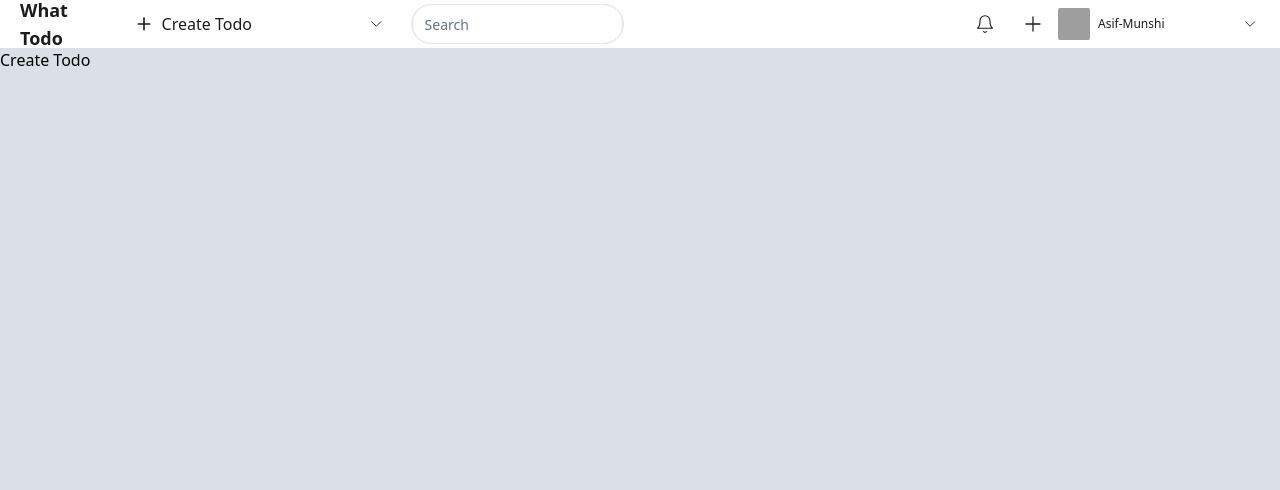
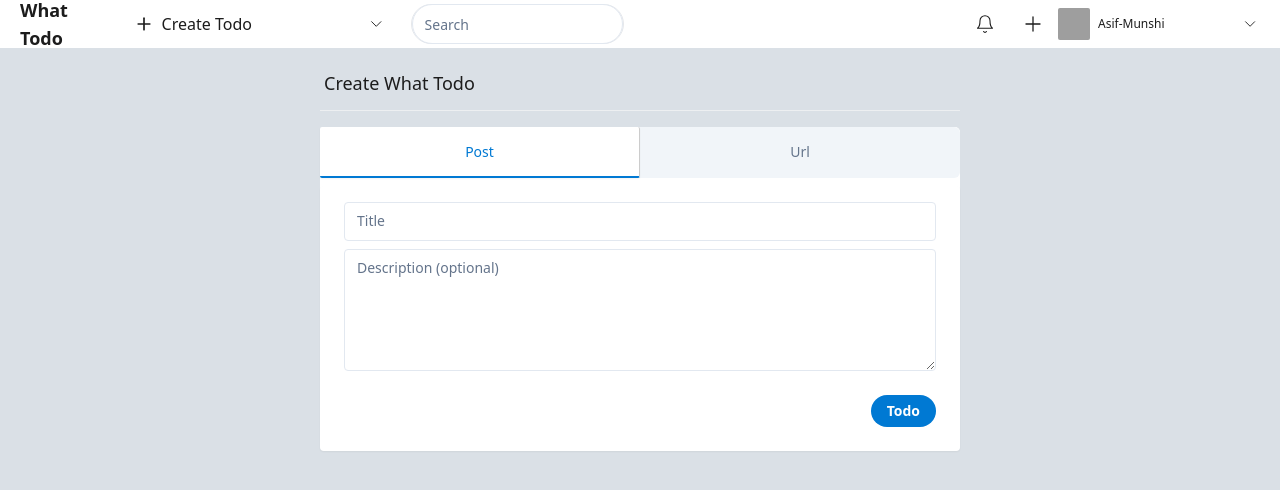
Before and after one commit to asif-munshi/what_todo, a Next.js app: page /create in a window 1280 px wide. Shown: the top 490 px of the page. Built offline with nearby package versions, Linux system fonts and the light colour scheme; grey boxes are pictures that could not be loaded.

Commit message:
home_add_page

```diff
--- a/package.json
+++ b/package.json
@@ -14,6 +14,7 @@
     "@radix-ui/react-dropdown-menu": "^2.0.5",
     "@radix-ui/react-select": "^2.0.0",
     "@radix-ui/react-slot": "^1.0.2",
+    "@radix-ui/react-tabs": "^1.0.4",
     "@radix-ui/react-tooltip": "^1.0.6",
     "@types/node": "20.6.5",
     "@types/react": "18.2.22",
--- a/src/app/create/page.tsx
+++ b/src/app/create/page.tsx
@@ -1,5 +1,26 @@
+import CreateTodoForm from "@/components/Forms/CreateTodoForm";
+
 export default function Create() {
   return (
-    <main className="flex min-h-screen bg-[#DAE0E6] pt-12">Create Todo</main>
+    <main className="min-h-screen bg-[#DAE0E6] pt-12">
+      <div className="flex flex-col">
+        <div className="z-[3]">
+          <div className="flex justify-center px-6 py-5">
+            <div className="w-[640px] max-w-[740px]">
+              <div className="flex w-full flex-col gap-4">
+                <div className="flex border-b border-b-[#EDEFF1] p-1">
+                  <span className="h-[34px] flex-shrink flex-grow basis-[0%] text-lg font-medium leading-[22px] text-[#1c1c1c]">
+                    Create What Todo
+                  </span>
+                </div>
+                <div className="mb-[15px] flex flex-col gap-4 rounded-[5px] bg-white">
+                  <CreateTodoForm />
+                </div>
+              </div>
+            </div>
+          </div>
+        </div>
+      </div>
+    </main>
   );
 }
--- a/src/components/Cards/CardTodo.tsx
+++ b/src/components/Cards/CardTodo.tsx
@@ -3,10 +3,7 @@ import { Avatar, AvatarFallback, AvatarImage } from "@/components/ui/avatar";
 
 export default function CardTodo() {
   return (
-    <Link
-      href={"/create"}
-      className="box-border w-[640px] rounded border border-[#ccc] bg-white p-2 hover:border-[#898989] xl:rounded"
-    >
+    <div className="box-border w-[640px] rounded border border-[#ccc] bg-white p-2 hover:border-[#898989] xl:rounded">
       <div className="flex flex-col gap-2 pt-2">
         <div className="flex w-full flex-row items-center justify-start text-xs font-normal">
           <Link href={"/"}>
@@ -27,12 +24,14 @@ export default function CardTodo() {
             <div className="text-[#787C7E]">Time Stamp</div>
           </div>
         </div>
-        <div className="pr-[5px] text-lg font-medium leading-[22px] text-[#222]">
-          Title
-        </div>
-        <div className="pb-[10px] pt-[5px]">Description</div>
+        <Link href={"/create"} className="flex flex-col pt-2">
+          <div className="pr-[5px] text-lg font-medium leading-[22px] text-[#222]">
+            Title
+          </div>
+          <div className="pb-[10px] pt-[5px]">Description</div>
+        </Link>
         <div>Bottom</div>
       </div>
-    </Link>
+    </div>
   );
 }
--- /dev/null
+++ b/src/components/Forms/CreateTodoForm.tsx
@@ -0,0 +1,89 @@
+import {
+  Card,
+  CardContent,
+  CardDescription,
+  CardFooter,
+  CardHeader,
+  CardTitle,
+} from "@/components/ui/card";
+import { Input } from "@/components/ui/input";
+import { Button } from "@/components/ui/button";
+import { Textarea } from "@/components/ui/textarea";
+import { Tabs, TabsContent, TabsList, TabsTrigger } from "@/components/ui/tabs";
+
+export default function CreateTodoForm() {
+  return (
+    <Tabs defaultValue="post" className="w-full">
+      <TabsList className="grid h-[51px] w-full grid-cols-2 p-0">
+        <TabsTrigger
+          value="post"
+          className={`flex h-full w-full items-center justify-center border-b-2 border-r border-b-transparent border-r-[#ccc] data-[state=active]:border-b-2 data-[state=active]:border-b-[#0079D3] data-[state=active]:text-[#0079D3]`}
+        >
+          Post
+        </TabsTrigger>
+        <TabsTrigger
+          value="url"
+          className={`flex h-full w-full items-center justify-center border-b-2 border-b-transparent data-[state=active]:border-b-2 data-[state=active]:border-b-[#0079D3] data-[state=active]:text-[#0079D3]`}
+        >
+          Url
+        </TabsTrigger>
+      </TabsList>
+      <TabsContent value="post">
+        <Card className="rounded border-none">
+          <CardContent className="space-y-2 pt-4">
+            <div className="relative">
+              <Textarea
+                contentEditable={"true"}
+                maxLength={300}
+                rows={1}
+                placeholder="Title"
+                className="box-border block min-h-[39px] w-full resize-none overflow-hidden overflow-x-hidden break-words rounded pr-[68px] text-[#1c1c1c] focus-visible:border focus-visible:border-[#1A1A1B] focus-visible:ring-0 focus-visible:ring-offset-0"
+              />
+            </div>
+            <div className="space-y-1">
+              <Textarea
+                contentEditable
+                id="description"
+                placeholder="Description (optional)"
+                className="box-border block min-h-[122px] w-full overflow-hidden break-words rounded text-[#1c1c1c] focus-visible:border focus-visible:border-[#1A1A1B] focus-visible:ring-0 focus-visible:ring-offset-0"
+              />
+            </div>
+            {/* <p contentEditable="true">
+              This is a paragraph. It is editable. Try to change this text.
+            </p> */}
+          </CardContent>
+          <CardFooter className="justify-end">
+            <Button
+              variant={"primary"}
+              className="h-8 rounded-full text-sm font-bold"
+            >
+              Todo
+            </Button>
+          </CardFooter>
+        </Card>
+      </TabsContent>
+      <TabsContent value="url">
+        <Card className="rounded border-none">
+          <CardContent className="space-y-2">
+            <div className="space-y-1">
+              {/* <Label htmlFor="current">Current password</Label> */}
+              <Input id="current" type="password" />
+            </div>
+            <div className="space-y-1">
+              {/* <Label htmlFor="new">New password</Label> */}
+              <Input id="new" type="password" />
+            </div>
+          </CardContent>
+          <CardFooter className="justify-end">
+            <Button
+              variant={"primary"}
+              className="h-8 rounded-full text-sm font-bold"
+            >
+              Todo
+            </Button>
+          </CardFooter>
+        </Card>
+      </TabsContent>
+    </Tabs>
+  );
+}
--- a/src/components/ui/button.tsx
+++ b/src/components/ui/button.tsx
@@ -16,7 +16,7 @@ const buttonVariants = cva(
         outline:
           "border border-slate-200 bg-white hover:bg-slate-100 hover:text-slate-900 dark:border-slate-800 dark:bg-slate-950 dark:hover:bg-slate-800 dark:hover:text-slate-50",
         primary:
-          "bg-blue-700 text-slate-50 hover:bg-blue-700/90 dark:bg-slate-50 dark:text-slate-900 dark:hover:bg-slate-50/90",
+          "bg-[#0079D3] text-white hover:opacity-90 dark:bg-[#0079D3] dark:text-white dark:hover:opacity-90",
         secondary:
           "bg-slate-100 text-slate-900 hover:bg-slate-100/80 dark:bg-slate-800 dark:text-slate-50 dark:hover:bg-slate-800/80",
         ghost:
--- /dev/null
+++ b/src/components/ui/card.tsx
@@ -0,0 +1,79 @@
+import * as React from "react"
+
+import { cn } from "@/lib/utils"
+
+const Card = React.forwardRef<
+  HTMLDivElement,
+  React.HTMLAttributes<HTMLDivElement>
+>(({ className, ...props }, ref) => (
+  <div
+    ref={ref}
+    className={cn(
+      "rounded-lg border border-slate-200 bg-white text-slate-950 shadow-sm dark:border-slate-800 dark:bg-slate-950 dark:text-slate-50",
+      className
+    )}
+    {...props}
+  />
+))
+Card.displayName = "Card"
+
+const CardHeader = React.forwardRef<
+  HTMLDivElement,
+  React.HTMLAttributes<HTMLDivElement>
+>(({ className, ...props }, ref) => (
+  <div
+    ref={ref}
+    className={cn("flex flex-col space-y-1.5 p-6", className)}
+    {...props}
+  />
+))
+CardHeader.displayName = "CardHeader"
+
+const CardTitle = React.forwardRef<
+  HTMLParagraphElement,
+  React.HTMLAttributes<HTMLHeadingElement>
+>(({ className, ...props }, ref) => (
+  <h3
+    ref={ref}
+    className={cn(
+      "text-2xl font-semibold leading-none tracking-tight",
+      className
+    )}
+    {...props}
+  />
+))
+CardTitle.displayName = "CardTitle"
+
+const CardDescription = React.forwardRef<
+  HTMLParagraphElement,
+  React.HTMLAttributes<HTMLParagraphElement>
+>(({ className, ...props }, ref) => (
+  <p
+    ref={ref}
+    className={cn("text-sm text-slate-500 dark:text-slate-400", className)}
+    {...props}
+  />
+))
+CardDescription.displayName = "CardDescription"
+
+const CardContent = React.forwardRef<
+  HTMLDivElement,
+  React.HTMLAttributes<HTMLDivElement>
+>(({ className, ...props }, ref) => (
+  <div ref={ref} className={cn("p-6 pt-0", className)} {...props} />
+))
+CardContent.displayName = "CardContent"
+
+const CardFooter = React.forwardRef<
+  HTMLDivElement,
+  React.HTMLAttributes<HTMLDivElement>
+>(({ className, ...props }, ref) => (
+  <div
+    ref={ref}
+    className={cn("flex items-center p-6 pt-0", className)}
+    {...props}
+  />
+))
+CardFooter.displayName = "CardFooter"
+
+export { Card, CardHeader, CardFooter, CardTitle, CardDescription, CardContent }
--- /dev/null
+++ b/src/components/ui/tabs.tsx
@@ -0,0 +1,55 @@
+"use client"
+
+import * as React from "react"
+import * as TabsPrimitive from "@radix-ui/react-tabs"
+
+import { cn } from "@/lib/utils"
+
+const Tabs = TabsPrimitive.Root
+
+const TabsList = React.forwardRef<
+  React.ElementRef<typeof TabsPrimitive.List>,
+  React.ComponentPropsWithoutRef<typeof TabsPrimitive.List>
+>(({ className, ...props }, ref) => (
+  <TabsPrimitive.List
+    ref={ref}
+    className={cn(
+      "inline-flex h-10 items-center justify-center rounded-md bg-slate-100 p-1 text-slate-500 dark:bg-slate-800 dark:text-slate-400",
+      className
+    )}
+    {...props}
+  />
+))
+TabsList.displayName = TabsPrimitive.List.displayName
+
+const TabsTrigger = React.forwardRef<
+  React.ElementRef<typeof TabsPrimitive.Trigger>,
+  React.ComponentPropsWithoutRef<typeof TabsPrimitive.Trigger>
+>(({ className, ...props }, ref) => (
+  <TabsPrimitive.Trigger
+    ref={ref}
+    className={cn(
+      "inline-flex items-center justify-center whitespace-nowrap rounded-sm px-3 py-1.5 text-sm font-medium ring-offset-white transition-all focus-visible:outline-none focus-visible:ring-2 focus-visible:ring-slate-950 focus-visible:ring-offset-2 disabled:pointer-events-none disabled:opacity-50 data-[state=active]:bg-white data-[state=active]:text-slate-950 data-[state=active]:shadow-sm dark:ring-offset-slate-950 dark:focus-visible:ring-slate-300 dark:data-[state=active]:bg-slate-950 dark:data-[state=active]:text-slate-50",
+      className
+    )}
+    {...props}
+  />
+))
+TabsTrigger.displayName = TabsPrimitive.Trigger.displayName
+
+const TabsContent = React.forwardRef<
+  React.ElementRef<typeof TabsPrimitive.Content>,
+  React.ComponentPropsWithoutRef<typeof TabsPrimitive.Content>
+>(({ className, ...props }, ref) => (
+  <TabsPrimitive.Content
+    ref={ref}
+    className={cn(
+      "mt-2 ring-offset-white focus-visible:outline-none focus-visible:ring-2 focus-visible:ring-slate-950 focus-visible:ring-offset-2 dark:ring-offset-slate-950 dark:focus-visible:ring-slate-300",
+      className
+    )}
+    {...props}
+  />
+))
+TabsContent.displayName = TabsPrimitive.Content.displayName
+
+export { Tabs, TabsList, TabsTrigger, TabsContent }
--- /dev/null
+++ b/src/components/ui/textarea.tsx
@@ -0,0 +1,24 @@
+import * as React from "react"
+
+import { cn } from "@/lib/utils"
+
+export interface TextareaProps
+  extends React.TextareaHTMLAttributes<HTMLTextAreaElement> {}
+
+const Textarea = React.forwardRef<HTMLTextAreaElement, TextareaProps>(
+  ({ className, ...props }, ref) => {
+    return (
+      <textarea
+        className={cn(
+          "flex min-h-[80px] w-full rounded-md border border-slate-200 bg-white px-3 py-2 text-sm ring-offset-white placeholder:text-slate-500 focus-visible:outline-none focus-visible:ring-2 focus-visible:ring-slate-950 focus-visible:ring-offset-2 disabled:cursor-not-allowed disabled:opacity-50 dark:border-slate-800 dark:bg-slate-950 dark:ring-offset-slate-950 dark:placeholder:text-slate-400 dark:focus-visible:ring-slate-300",
+          className
+        )}
+        ref={ref}
+        {...props}
+      />
+    )
+  }
+)
+Textarea.displayName = "Textarea"
+
+export { Textarea }
```
Also changed, not shown: 1 other file (tests, documents, lock files or other folders).
